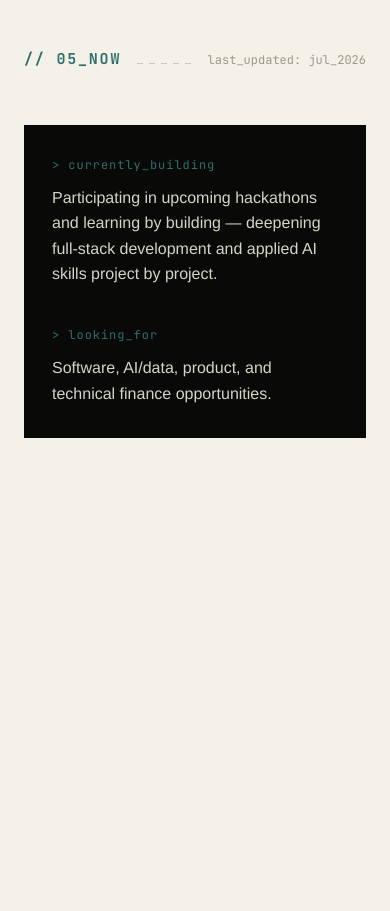
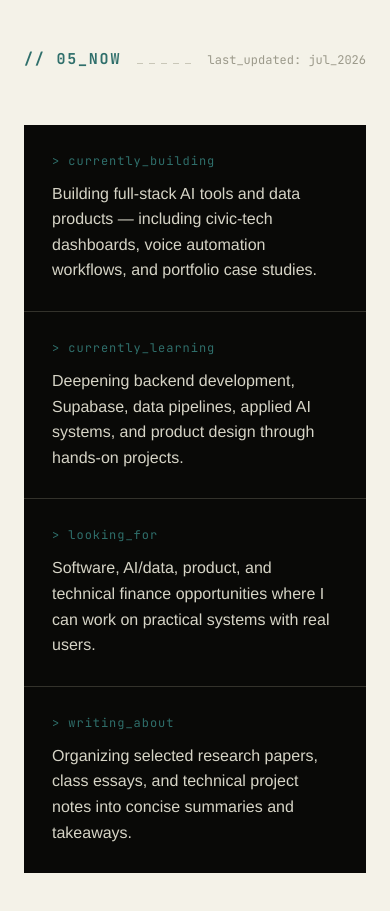
Before and after one commit to KangJustin/Justin-Kang-Portfolio, a React (Vite) app: page / in a window 390 px wide. Shown: the part 6260-7171 px from the top of the page. Before the commit the page ends 6794 px from the top, so only its background shows below. Built offline with nearby package versions, Linux system fonts and the light colour scheme.

Commit message:
Now section: 2x2 personal status board with internal dividers
Co-Authored-By: Claude Fable 5 <noreply@anthropic.com>

```diff
--- a/src/components/Now.tsx
+++ b/src/components/Now.tsx
@@ -6,14 +6,12 @@ export function Now() {
     <section id="now" className="section">
       <SectionHead title="// 05_NOW" meta={now.lastUpdated} />
       <div className="now-panel">
-        <div className="now-block">
-          <div className="now-label">&gt; currently_building</div>
-          <div className="now-text">{now.currentlyBuilding}</div>
-        </div>
-        <div className="now-block">
-          <div className="now-label">&gt; looking_for</div>
-          <div className="now-text">{now.lookingFor}</div>
-        </div>
+        {now.blocks.map((block) => (
+          <div key={block.label} className="now-block">
+            <div className="now-label">{block.label}</div>
+            <div className="now-text">{block.text}</div>
+          </div>
+        ))}
       </div>
     </section>
   )
--- a/src/data/now.ts
+++ b/src/data/now.ts
@@ -1,6 +1,21 @@
 export const now = {
   lastUpdated: 'last_updated: jul_2026',
-  currentlyBuilding:
-    'Participating in upcoming hackathons and learning by building — deepening full-stack development and applied AI skills project by project.',
-  lookingFor: 'Software, AI/data, product, and technical finance opportunities.',
+  blocks: [
+    {
+      label: '> currently_building',
+      text: 'Building full-stack AI tools and data products — including civic-tech dashboards, voice automation workflows, and portfolio case studies.',
+    },
+    {
+      label: '> currently_learning',
+      text: 'Deepening backend development, Supabase, data pipelines, applied AI systems, and product design through hands-on projects.',
+    },
+    {
+      label: '> looking_for',
+      text: 'Software, AI/data, product, and technical finance opportunities where I can work on practical systems with real users.',
+    },
+    {
+      label: '> writing_about',
+      text: 'Organizing selected research papers, class essays, and technical project notes into concise summaries and takeaways.',
+    },
+  ],
 }
--- a/src/styles.css
+++ b/src/styles.css
@@ -875,11 +875,9 @@ a:hover {
 
 .now-panel {
   color: var(--sidebar-text);
-  padding: 48px 56px;
   max-width: var(--maxw);
   display: grid;
   grid-template-columns: repeat(2, minmax(0, 1fr));
-  gap: 40px 64px;
   background: var(--sidebar-bg);
 }
 
@@ -887,6 +885,16 @@ a:hover {
   display: flex;
   flex-direction: column;
   gap: 12px;
+  padding: 40px 48px;
+  border-bottom: 1px solid #33322b;
+}
+
+.now-block:nth-child(odd) {
+  border-right: 1px solid #33322b;
+}
+
+.now-block:nth-last-child(-n + 2) {
+  border-bottom: none;
 }
 
 .now-label {
@@ -2258,7 +2266,16 @@ a:hover {
   }
   .now-panel {
     grid-template-columns: 1fr;
-    padding: 32px 28px;
+  }
+  .now-block {
+    padding: 28px 28px;
+    border-right: none !important;
+  }
+  .now-block:nth-last-child(-n + 2) {
+    border-bottom: 1px solid #33322b;
+  }
+  .now-block:last-child {
+    border-bottom: none;
   }
   .projects-list {
     gap: 64px;
```
